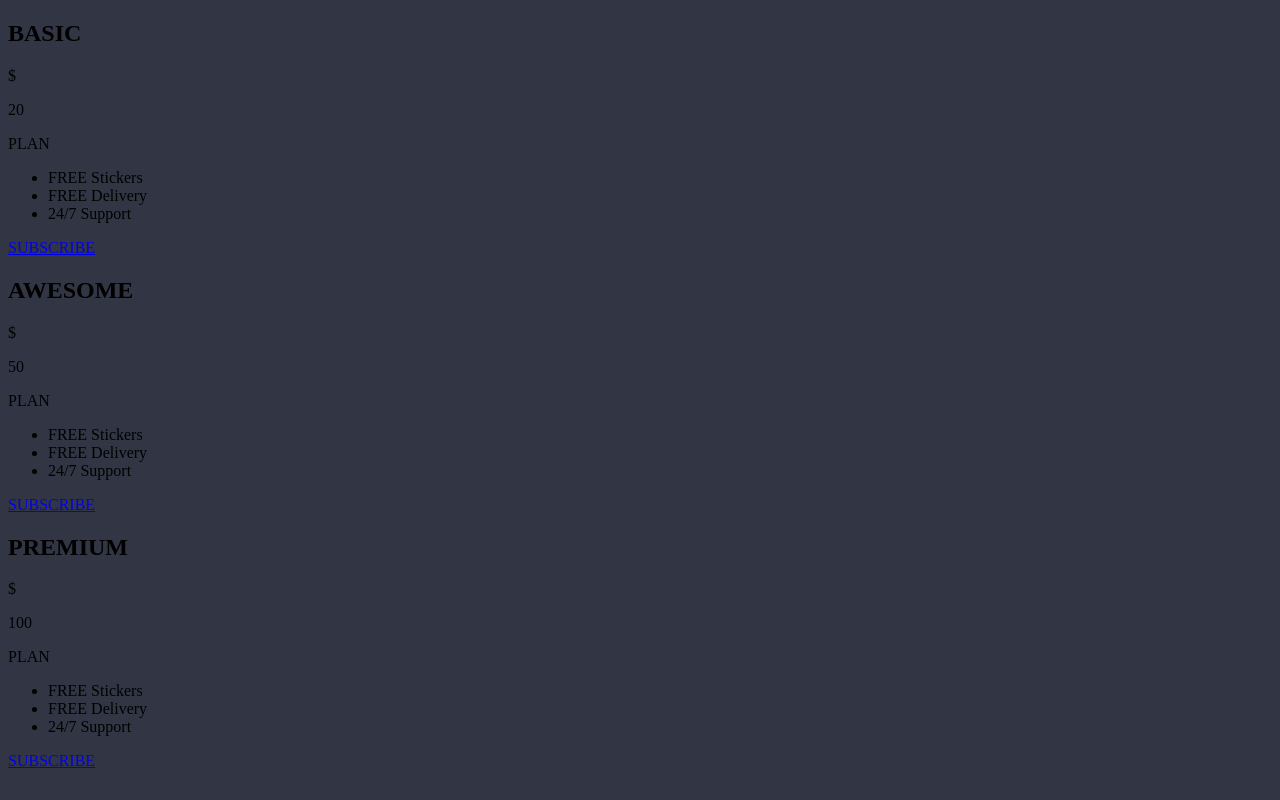
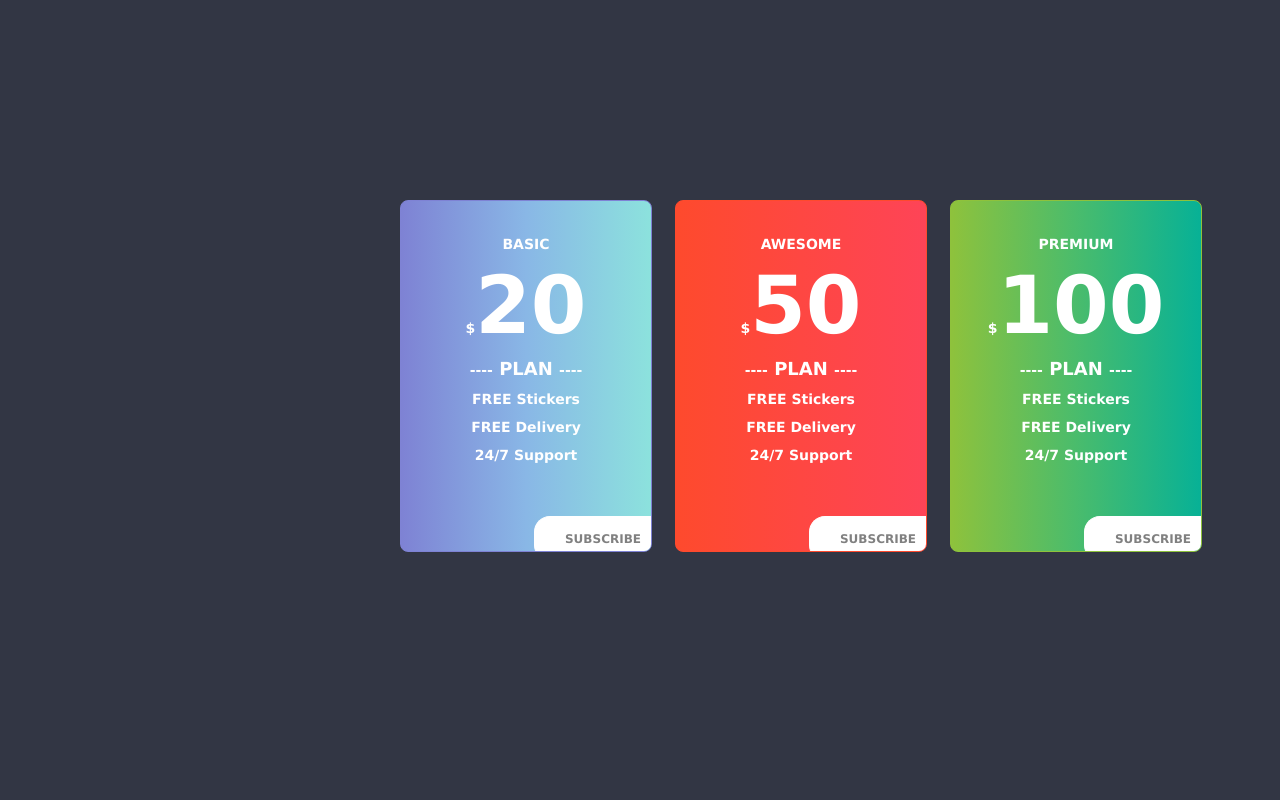
Before and after one commit to damaris-cubos-rosas/animation-prices-cards, a plain HTML site: page index.html in a window 1280 px wide. Drawn offline with Linux system fonts and the light colour scheme.

Commit message:
Adding cards information and their styles

```diff
--- a/css/styles.css
+++ b/css/styles.css
@@ -1,3 +1,82 @@
 body {
     background-color: #323644;
 }
+
+.card {
+    display: inline-block;
+    width: 250px;
+    height: 350px;
+    border-radius: 0.5rem;
+    position: relative;
+    text-align: center;
+    overflow: hidden;
+}
+
+#basic {
+    border: 1px solid #7e82d4;
+    background-image: linear-gradient(to right, #7e82d4, #89b7e6, #8ce2dd);
+    position: absolute;
+    top: 200px;
+    left: 400px;
+}
+
+#awesome {
+    border: 1px solid #fe4a2d;
+    background-image: linear-gradient(to right, #fe4a2d, #fe4457);
+    position: absolute;
+    top: 200px;
+    left: 675px;
+}
+
+#premium {
+    border: 1px solid #8ec23c;
+    background-image: linear-gradient(to right, #8ec23c, #4abc6c, #07b196);
+    position: absolute;
+    top: 200px;
+    left: 950px;
+}
+
+h2 {
+    margin-top: 35px;
+}
+
+h2, p {
+    color: white;
+    font-family:'Lucida Sans', 'Lucida Sans Regular', 'Lucida Grande', 'Lucida Sans Unicode', Geneva, Verdana, sans-serif;
+    font-size: 14px;
+    font-weight: bold;
+}
+
+p {
+    line-height: 1;
+}
+
+.plan {
+    font-size: 18px;
+
+}
+
+.price {
+    font-size: 80px;
+}
+
+a {
+    position: absolute;
+    bottom: -10px;
+    right: -40px;
+    color: grey;
+    text-decoration: none;
+    background-color: white;
+    border-top: 1px solid white;
+    border-left: 1px solid white;
+    border-radius: 1rem;
+    padding: 15px 50px 15px 30px;
+    font-family:'Lucida Sans', 'Lucida Sans Regular', 'Lucida Grande', 'Lucida Sans Unicode', Geneva, Verdana, sans-serif;
+    font-size: 12px;
+    font-weight: 600;
+
+}
+
+.card:hover {
+
+}
--- a/index.html
+++ b/index.html
@@ -12,35 +12,29 @@
 <body>
     <div class="card" id="basic">
         <h2>BASIC</h2>
-        <span><p>$</p></span><p class="price">20</p>
-        <p>PLAN</p>
-        <ul>
-            <li>FREE Stickers</li>
-            <li>FREE Delivery</li>
-            <li>24/7 Support</li>
-        </ul>
+        <p>$<span class="price">20</span></p>
+        <p>----<span class="plan"> PLAN </span>----</p>
+        <p>FREE Stickers</p>
+        <p>FREE Delivery</p>
+        <p>24/7 Support</p>
         <a href="#">SUBSCRIBE</a>
     </div>
     <div class="card" id="awesome">
         <h2>AWESOME</h2>
-        <span><p>$</p></span><p class="price">50</p>
-        <p>PLAN</p>
-        <ul>
-            <li>FREE Stickers</li>
-            <li>FREE Delivery</li>
-            <li>24/7 Support</li>
-        </ul>
+        <p>$<span class="price">50</span></p>
+        <p>----<span class="plan"> PLAN </span>----</p>
+        <p>FREE Stickers</p>
+        <p>FREE Delivery</p>
+        <p>24/7 Support</p>
         <a href="#">SUBSCRIBE</a>
     </div>
     <div class="card" id="premium">
         <h2>PREMIUM</h2>
-        <span><p>$</p></span><p class="price">100</p>
-        <p>PLAN</p>
-        <ul>
-            <li>FREE Stickers</li>
-            <li>FREE Delivery</li>
-            <li>24/7 Support</li>
-        </ul>
+        <p>$<span class="price">100</span></p>
+        <p>----<span class="plan"> PLAN </span>----</p>
+        <p>FREE Stickers</p>
+        <p>FREE Delivery</p>
+        <p>24/7 Support</p>
         <a href="#">SUBSCRIBE</a>
     </div>
 
```
